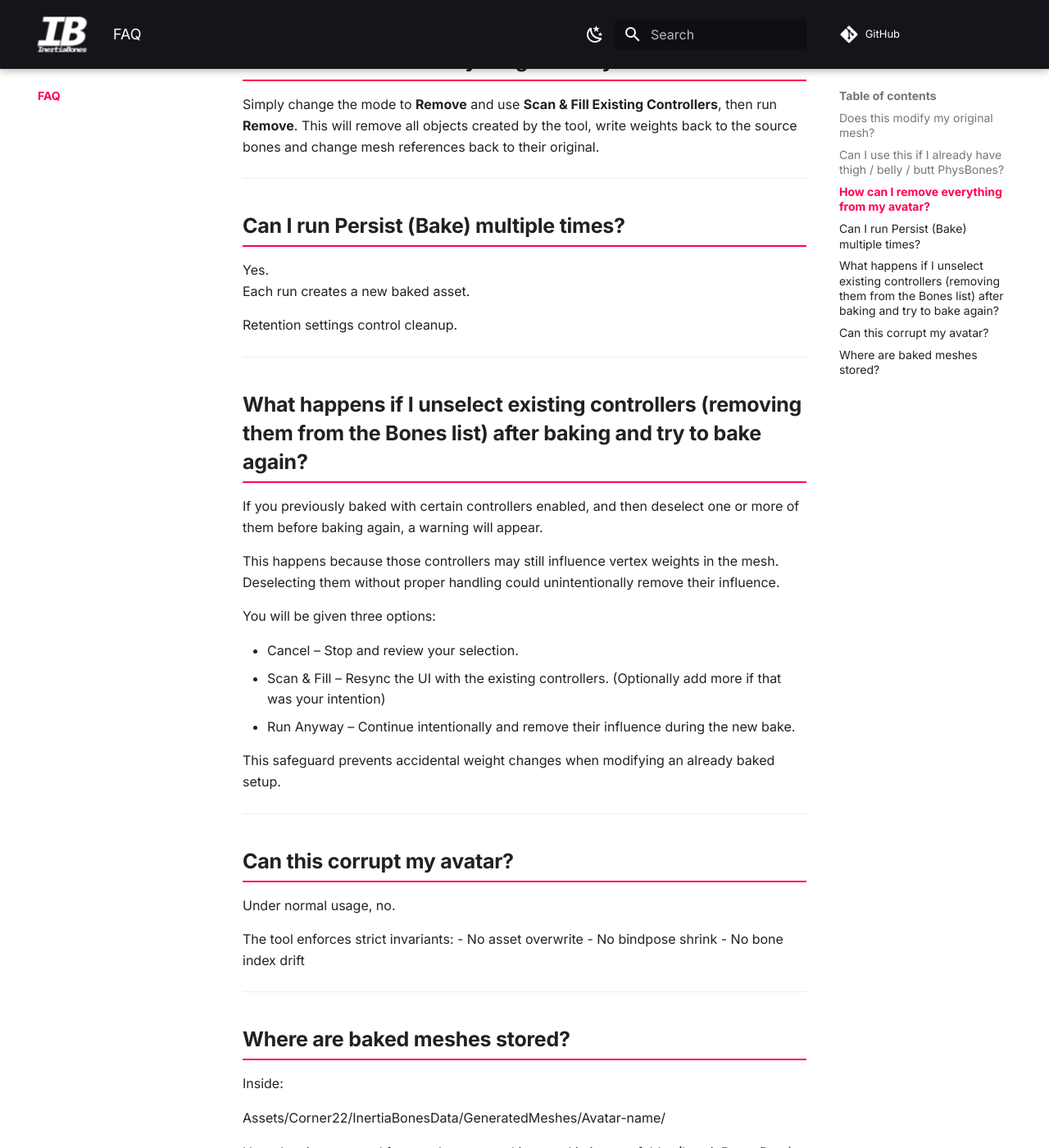
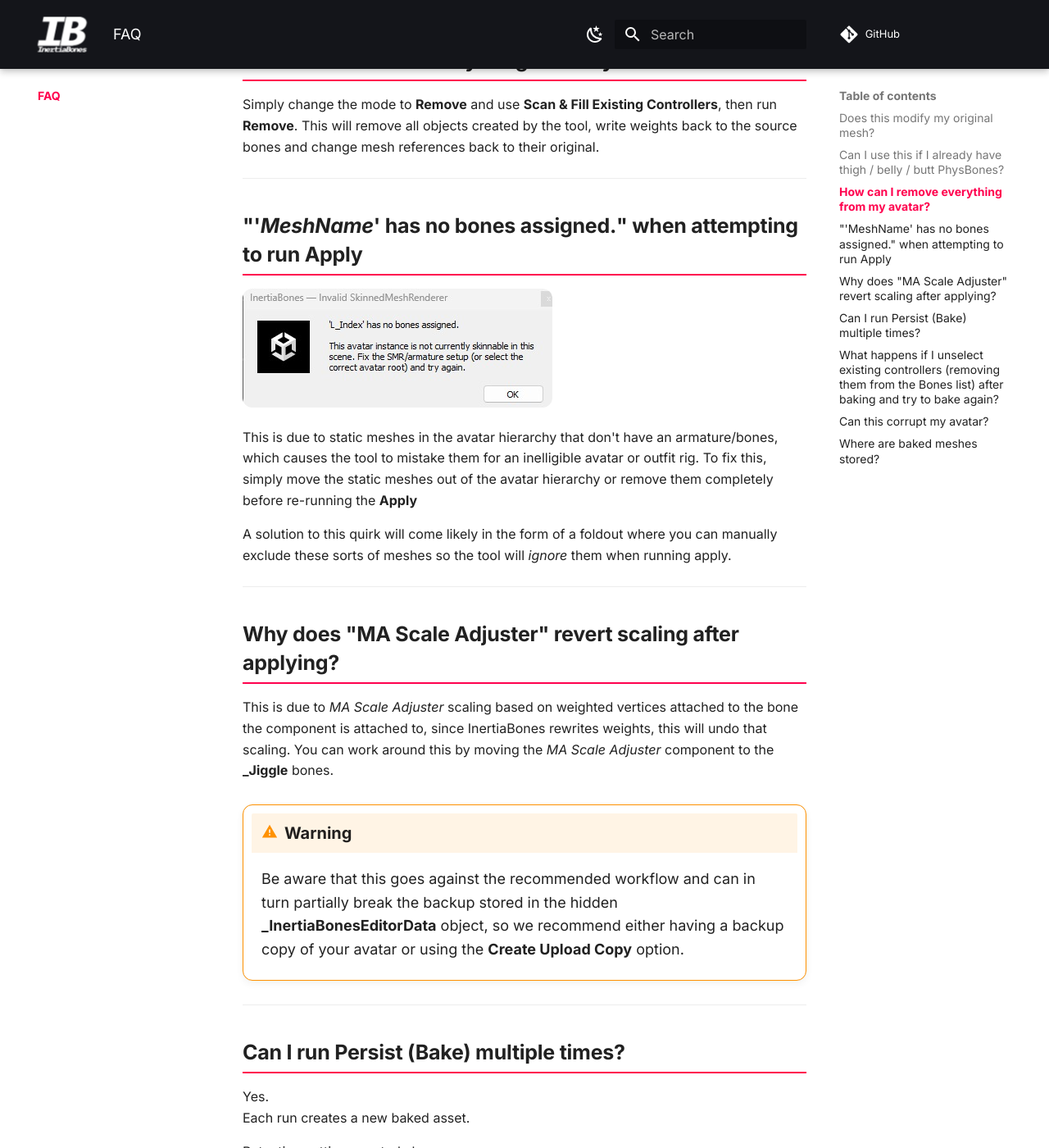
Before and after one commit to fammerino/InertiaBones-docs, an MkDocs documentation site: the page built from docs/faq.md, in a window 1280 px wide and 1400 px high, scrolled down 959 px. Shown: the whole window at 82% size. Built offline with MkDocs 1.6.1 and Material for MkDocs 9.7.7, drawn with Linux system fonts in a browser that asks for light colours; comment, search, counter and statistics services are not loaded.

Commit message:
FAQ update

```diff
--- a/docs/faq.md
+++ b/docs/faq.md
@@ -24,6 +24,25 @@ Only the bones you choose to convert are affected.
 
 Simply change the mode to **Remove** and use **Scan & Fill Existing Controllers**, then run **Remove**.
 This will remove all objects created by the tool, write weights back to the source bones and change mesh references back to their original.
+
+---
+
+## "**'*MeshName*' has no bones assigned.**" when attempting to run **Apply**
+
+![Error screenshot](assets/bones.jpg)
+
+This is due to static meshes in the avatar hierarchy that don't have an armature/bones, which causes the tool to mistake them for an inelligible avatar or outfit rig. To fix this, simply move the static meshes out of the avatar hierarchy or remove them completely before re-running the **Apply**
+
+A solution to this quirk will come likely in the form of a foldout where you can manually exclude these sorts of meshes so the tool will *ignore* them when running apply.
+
+---
+
+## Why does "MA Scale Adjuster" revert scaling after applying?
+
+This is due to *MA Scale Adjuster* scaling based on weighted vertices attached to the bone the component is attached to, since InertiaBones rewrites weights, this will undo that scaling. You can work around this by moving the *MA Scale Adjuster* component to the **_Jiggle** bones.
+
+!!! Warning
+	Be aware that this goes against the recommended workflow and can in turn partially break the backup stored in the hidden **_InertiaBonesEditorData** object, so we recommend either having a backup copy of your avatar or using the **Create Upload Copy** option.
 
 ---
 
```
Also changed, not shown: docs/contact.md (+3 -2 lines), docs/assets/bones.jpg (added).
